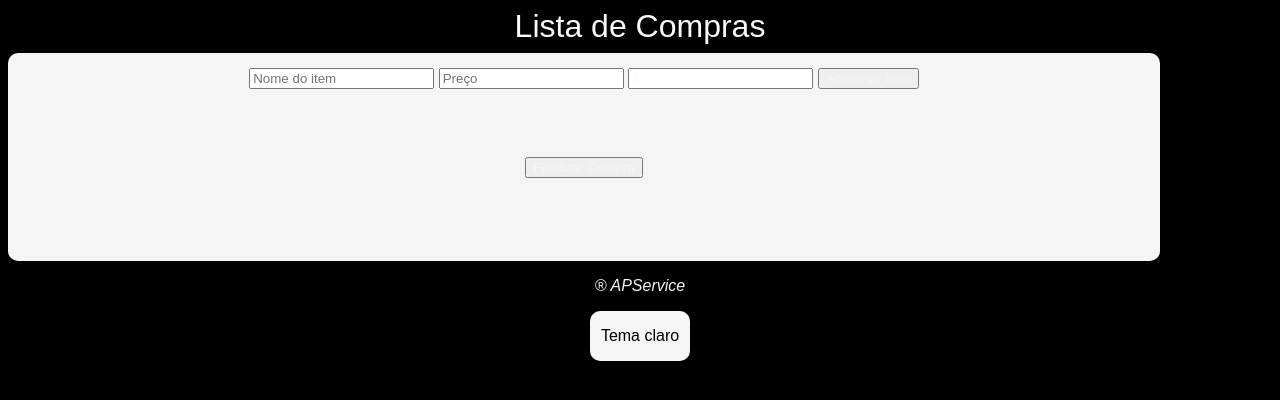
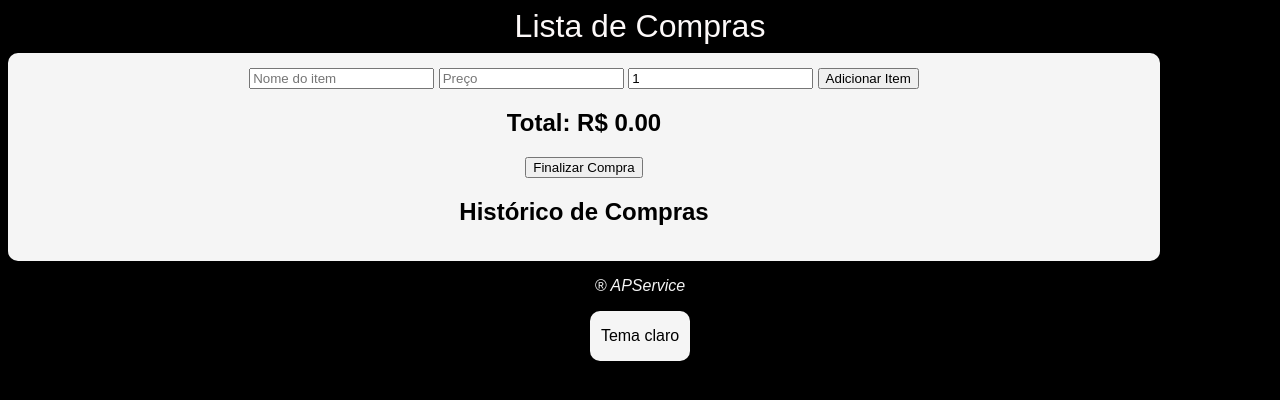
Before and after one commit to PinheiroAnderson/listaDeCompras, a plain HTML site: page index.html in a window 1280 px wide. Both pictures are taken after a click on the button "Tema escuro". Drawn offline with Linux system fonts and the light colour scheme.

Commit message:
Update style.css

```diff
--- a/style.css
+++ b/style.css
@@ -48,7 +48,7 @@ footer {
 
 .dark-theme {
     --bg: var(--black);
-    --fontColor: var(--white); /* Corrigido para contraste adequado */
+    --fontColor: var(--black); /* Corrigido para contraste adequado */
     --btnFontColor: var(--black);
     --btnBg: var(--white);
 }
```
